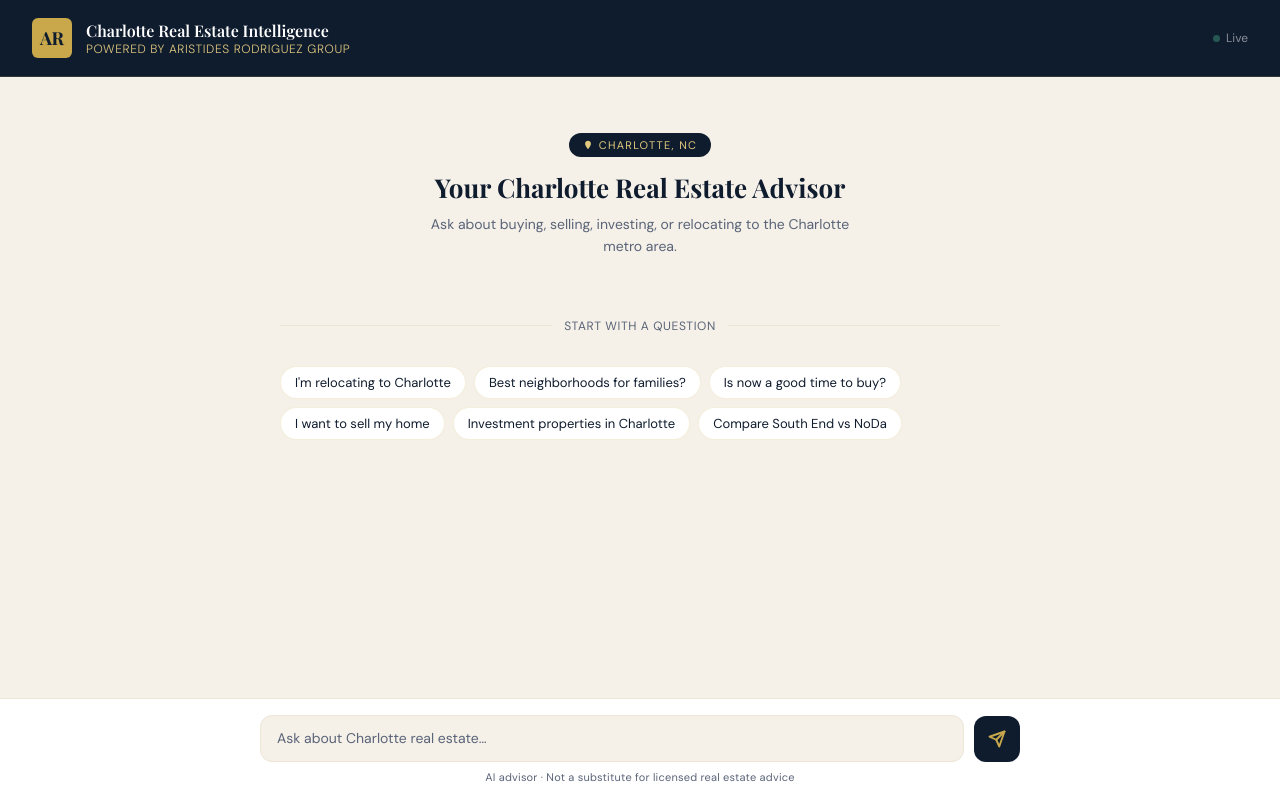
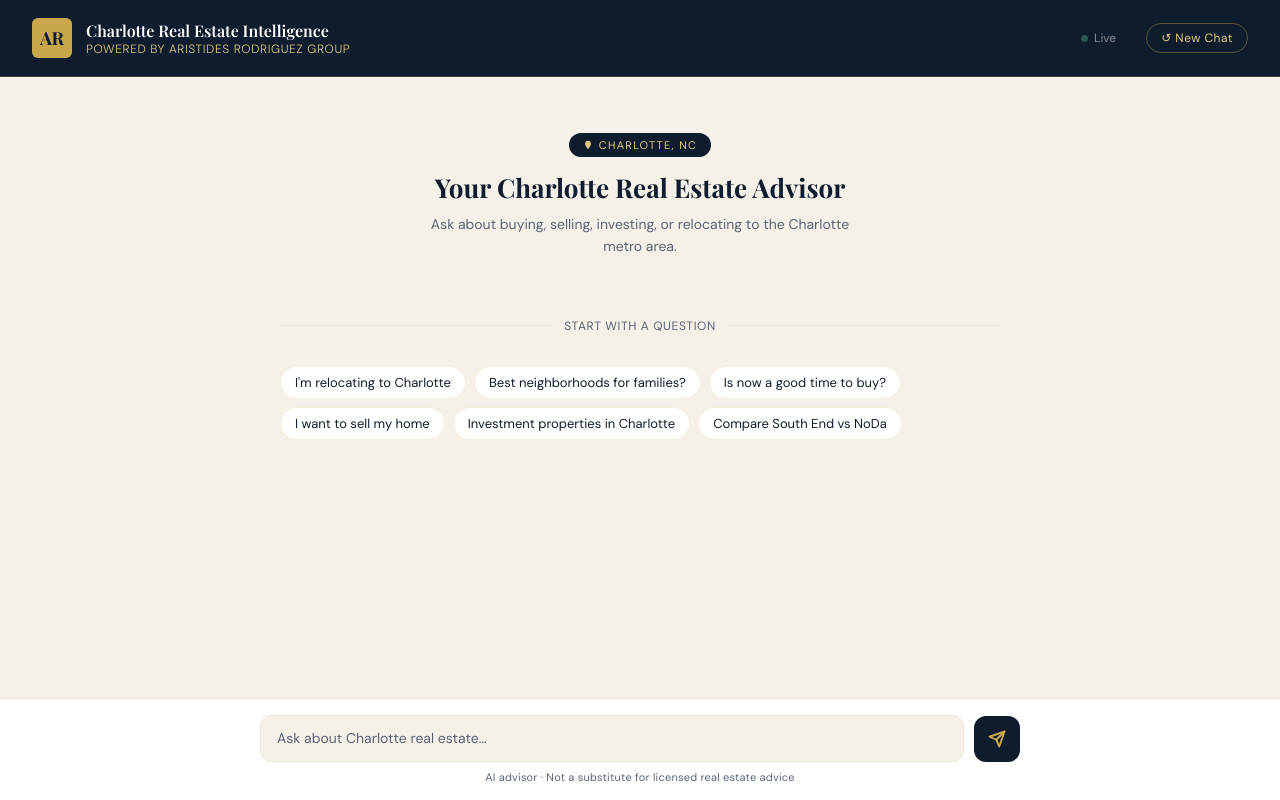
Before and after one commit to aristides-bot/charlotte-chatbot, a website: page index.html in a window 1280 px wide. Drawn offline with nearby package versions, Linux system fonts and the light colour scheme.

Commit message:
Update index.html

```diff
--- a/index.html
+++ b/index.html
@@ -156,7 +156,8 @@
     <h1>Charlotte Real Estate Intelligence</h1>
     <p>Powered by Aristides Rodriguez Group</p>
   </div>
-  <div class="status-dot"><div class="dot"></div>Live</div>
+ <div class="status-dot"><div class="dot"></div>Live</div>
+  <button onclick="resetChat()" style="margin-left:16px;background:transparent;border:1px solid rgba(201,168,76,0.4);color:var(--gold-light);font-family:'DM Sans',sans-serif;font-size:12px;padding:6px 14px;border-radius:20px;cursor:pointer;letter-spacing:0.04em;transition:all 0.2s;" onmouseover="this.style.background='rgba(201,168,76,0.15)'" onmouseout="this.style.background='transparent'">↺ New Chat</button>
 </header>
 
 <div class="chat-wrapper">
```
